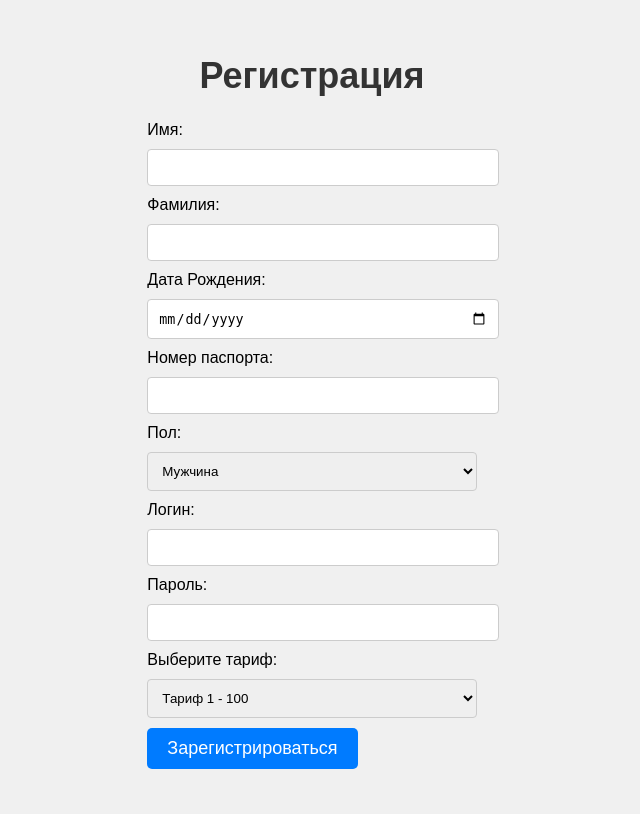
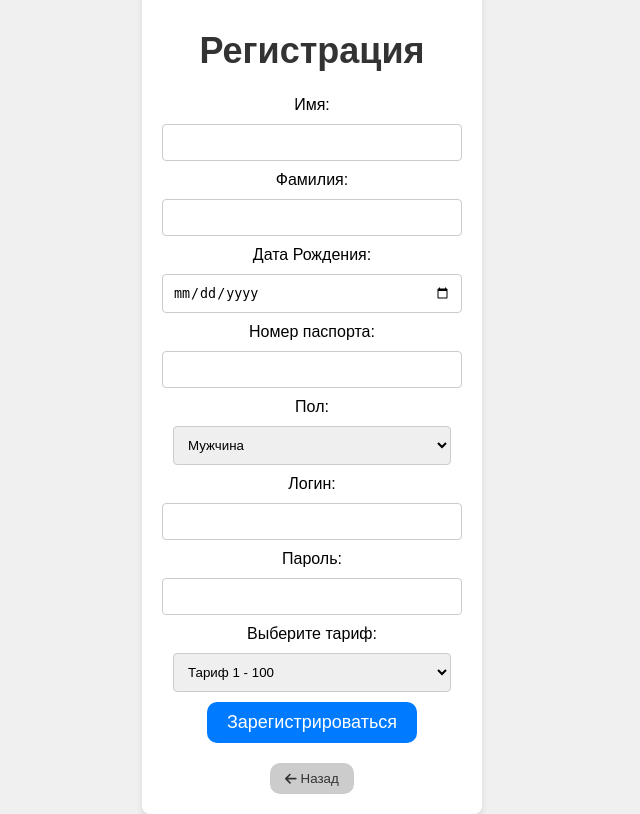
Before and after one commit to voriyaa/TELE_3, a Flask app: page /user/register in a window 1280 px wide. Shown: the whole page, without its empty margins (328-968 px from the left). Before the commit the page ends 769 px from the top, so only its background shows below. Run offline with Flask 3, Linux system fonts and the light colour scheme.

Commit message:
rounded back buttons login and register

```diff
--- a/frontend/static/styles/admin_access_style.css
+++ b/frontend/static/styles/admin_access_style.css
@@ -36,7 +36,7 @@ button[type="submit"] {
     color: #fff;
     padding: 10px 20px;
     border: none;
-    border-radius: 4px;
+    border-radius: 10px;
     cursor: pointer;
     transition: background-color 0.3s ease, transform 0.3s ease;
 }
@@ -56,7 +56,7 @@ button[type="submit"]:hover {
     color: #333;
     padding: 8px 15px;
     border: none;
-    border-radius: 4px;
+    border-radius: 10px;
     cursor: pointer;
     transition: background-color 0.3s ease;
 }
--- a/frontend/static/styles/admin_login_style.css
+++ b/frontend/static/styles/admin_login_style.css
@@ -36,7 +36,7 @@ button[type="submit"] {
     color: #fff;
     padding: 10px 20px;
     border: none;
-    border-radius: 4px;
+    border-radius: 10px;
     cursor: pointer;
     transition: background-color 0.3s ease;
 }
@@ -64,7 +64,7 @@ p a:hover {
     color: #333;
     padding: 8px 15px;
     border: none;
-    border-radius: 4px;
+    border-radius: 10px;
     cursor: pointer;
     transition: background-color 0.3s ease;
 }
--- a/frontend/static/styles/user_login_style.css
+++ b/frontend/static/styles/user_login_style.css
@@ -38,7 +38,7 @@ button[type="submit"] {
     background-color: #007bff;
     color: white;
     border: none;
-    border-radius: 5px;
+    border-radius: 10px;
     cursor: pointer;
     transition: all 0.3s ease;
 }
@@ -84,7 +84,7 @@ button:hover {
     color: #333;
     padding: 8px 15px;
     border: none;
-    border-radius: 4px;
+    border-radius: 10px;
     cursor: pointer;
     transition: background-color 0.3s ease;
 }
--- a/frontend/static/styles/user_register_style.css
+++ b/frontend/static/styles/user_register_style.css
@@ -28,7 +28,7 @@ input[type="text"],
 input[type="password"],
 input[type="date"],
 select {
-    width: 100%;
+    width: calc(100% - 22px); /* Изменено */
     padding: 10px;
     margin: 10px 0;
     border: 1px solid #ccc;
@@ -41,7 +41,7 @@ button[type="submit"] {
     background-color: #007bff;
     color: white;
     border: none;
-    border-radius: 5px;
+    border-radius: 10px;
     cursor: pointer;
     transition: all 0.3s ease;
 }
@@ -66,3 +66,23 @@ button:hover {
         transform: scale(1);
     }
 }
+
+/* Стили для кнопки "Назад" */
+.back-button {
+    background-color: #ccc;
+    color: #333;
+    padding: 8px 15px;
+    border: none;
+    border-radius: 10px;
+    cursor: pointer;
+    transition: background-color 0.3s ease;
+    margin-top: 20px; /* Отступ от формы */
+}
+
+.back-button:hover {
+    background-color: #999;
+}
+
+.back-button i {
+    margin-right: 5px;
+}
--- a/frontend/templates/user_register.html
+++ b/frontend/templates/user_register.html
@@ -7,6 +7,7 @@
     <link rel="stylesheet" href="{{ url_for('static', filename='styles/user_register_style.css') }}">
 </head>
 <body>
+    <div class="container">
         <h1>Регистрация</h1>
         <form action="/user/register" method="POST">
             <label for="first_name">Имя:</label>
@@ -34,5 +35,16 @@
             </select><br>
             <button type="submit">Зарегистрироваться</button>
         </form>
+        <!-- Кнопка "Назад" -->
+        <button class="back-button" onclick="goBack()">
+            <i class="fas fa-arrow-left"></i> Назад
+        </button>
+    </div>
+    <script src="https://cdnjs.cloudflare.com/ajax/libs/font-awesome/6.0.0-beta3/js/all.min.js"></script>
+    <script>
+        function goBack() {
+            window.location.href = "/user/login"
+        }
+    </script>
 </body>
 </html>
```
Also changed, not shown: frontend/static/styles/admin_register_style.css (+11 -2 lines). Lines whose indentation alone changed are shown as unchanged.
